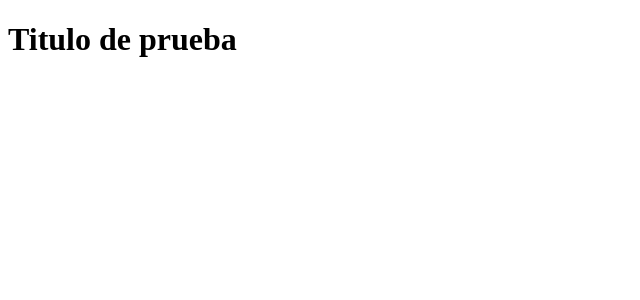
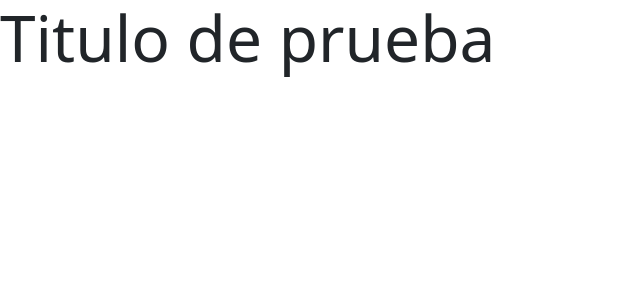
Before and after one commit to julianDev94/contadorReact, a React (Vite) app: page / in a window 1280 px wide. Shown: the top 300 px of the page, without its empty margins (0-640 px from the left). Built offline with nearby package versions, Linux system fonts and the light colour scheme.

Commit message:
instalamos la libreria de bootstrap

```diff
--- a/package.json
+++ b/package.json
@@ -10,6 +10,7 @@
     "preview": "vite preview"
   },
   "dependencies": {
+    "bootstrap": "^5.3.2",
     "react": "^18.2.0",
     "react-dom": "^18.2.0"
   },
--- a/src/App.jsx
+++ b/src/App.jsx
@@ -1,10 +1,10 @@
-
+import 'bootstrap/dist/css/bootstrap.min.css'
 
 function App() {
 
 
   return (
-    <h1>Titulo de prueba</h1>
+    <h1 className='display-3'>Titulo de prueba</h1>
   )
 }
 
```
Also changed, not shown: index.html (+10 -0 lines), 1 other file (tests, documents, lock files or other folders).
